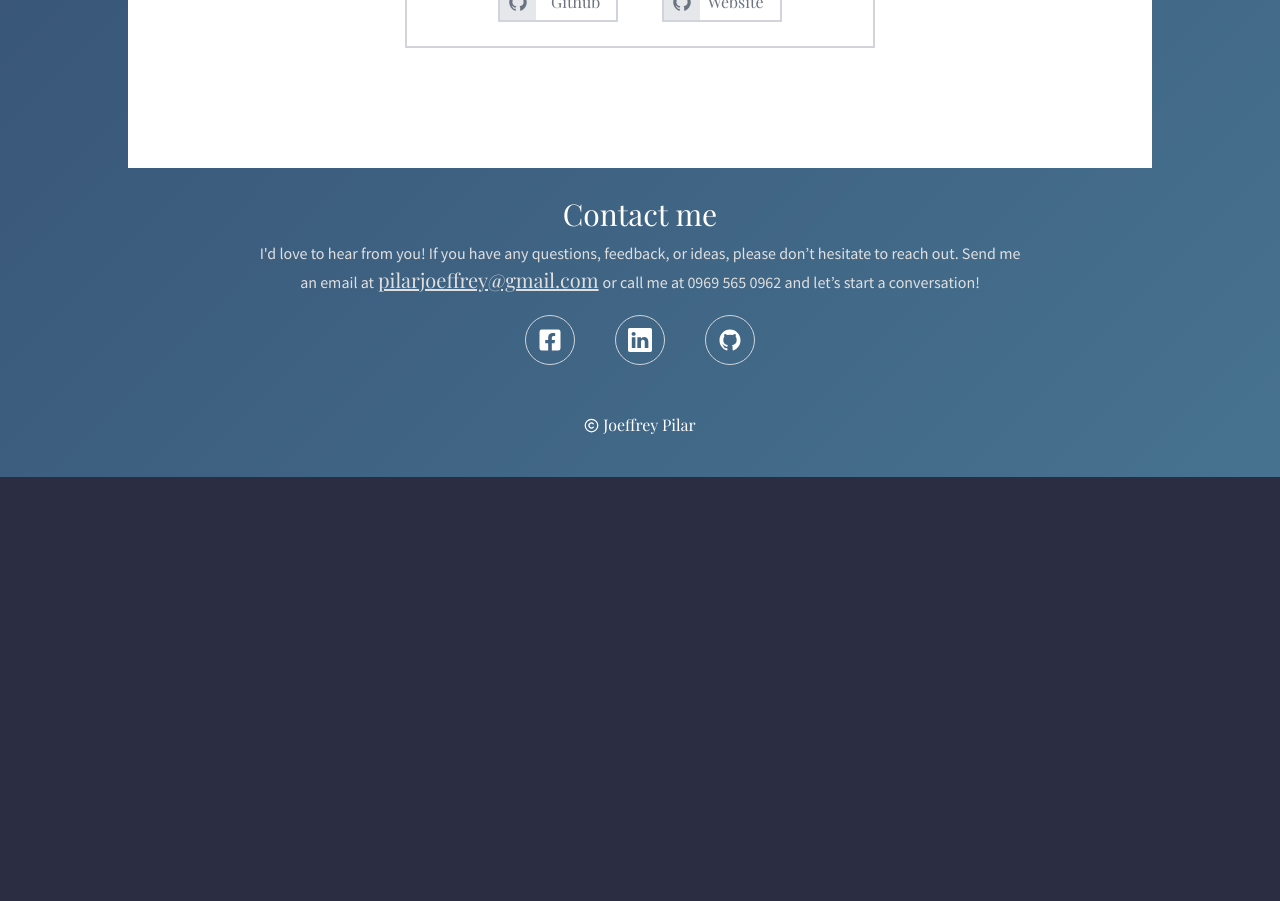
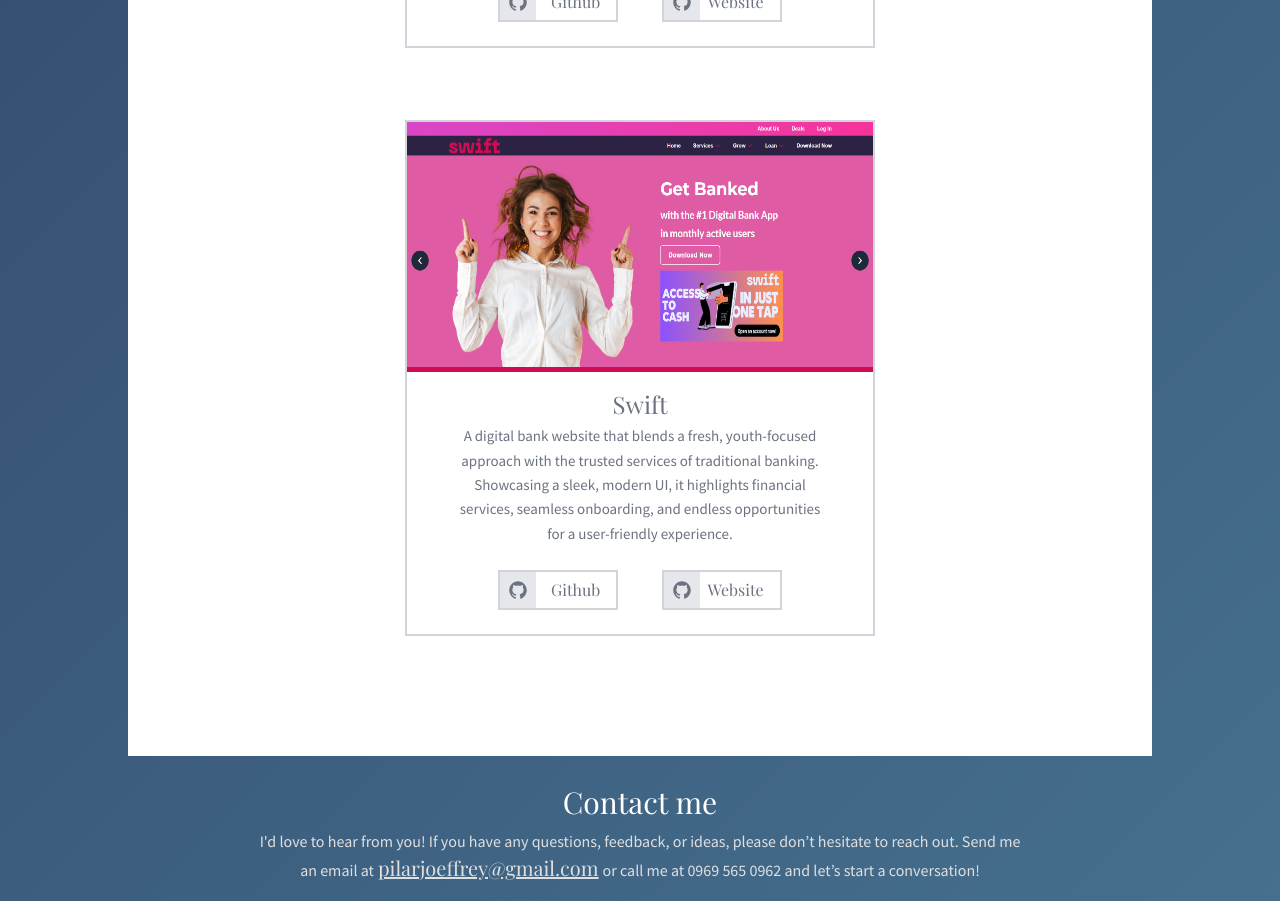
Before and after one commit to jfreepilar/web-portfolio, a React (Vite) app: page / in a window 1280 px wide. Shown: the part 6080-6981 px from the top of the page. Before the commit the page ends 6557 px from the top, so only its background shows below. Built offline with nearby package versions, Linux system fonts and the light colour scheme; a web font is replaced by a local one.

Commit message:
feat: add new project display to portfolio

```diff
--- a/src/Components/Main/Project.jsx
+++ b/src/Components/Main/Project.jsx
@@ -20,10 +20,15 @@ export default function Project() {
      githubPages: 'https://jfreepilar.github.io/react-recipe-app/',
      description: 'Key functionalities include searching for specific recipes, displaying recipes by categories, and toggling the visibility of ingredients and instructions. It was built using React (JSX, React Hooks, React Router, and useReducer)'
     },
-    {name: 'The Vape Lab', borderColor: 'border-blueViolet', image: 'assets/the-vape-lab-screen-shot.png', alt: 'Recipe Web App',
+    {name: 'The Vape Lab', borderColor: 'border-blueViolet', image: 'assets/the-vape-lab-screen-shot.png', alt: 'Vape Shop Web App',
       codeOnGithub: 'https://github.com/jfreepilar/the-vape-lab',
       githubPages: 'https://jfreepilar.github.io/the-vape-lab/',
       description: 'A vape marketing website showcasing the brand’s identity, affiliate partnerships, e-commerce collaborations, success stories, unique process, and a helpful FAQ section for a user-friendly experience.'
+     },
+     {name: 'Swift', borderColor: 'border-razzmatazz', image: 'assets/swift-screen-shot.png', alt: 'Swift Bank Web App',
+      codeOnGithub: 'https://github.com/jfreepilar/swift',
+      githubPages: 'https://jfreepilar.github.io/swift/',
+      description: 'A digital bank website that blends a fresh, youth-focused approach with the trusted services of traditional banking. Showcasing a sleek, modern UI, it highlights financial services, seamless onboarding, and endless opportunities for a user-friendly experience.'
      }
 
   ];
--- a/tailwind.config.js
+++ b/tailwind.config.js
@@ -15,7 +15,8 @@ export default {
         lightBlue: '#007ACC',
         tomato: '#ff6347',
         purple: '#7952B3',
-        blueViolet: '#8a2be2',
+        blueViolet: '#8A2BE2',
+        razzmatazz: '#D00C54',
       },
       screens: {
         'max-xl' : { 'max': '1050px' },
```
Also changed, not shown: public/assets/swift-screen-shot.png (added).
